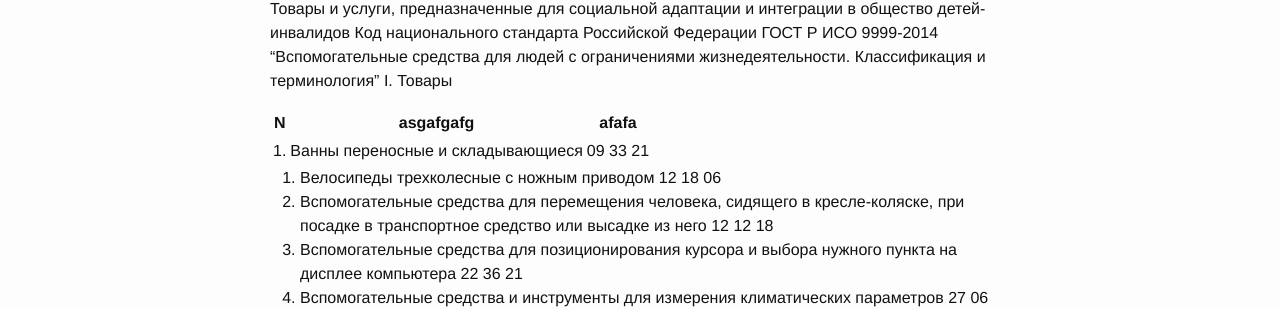
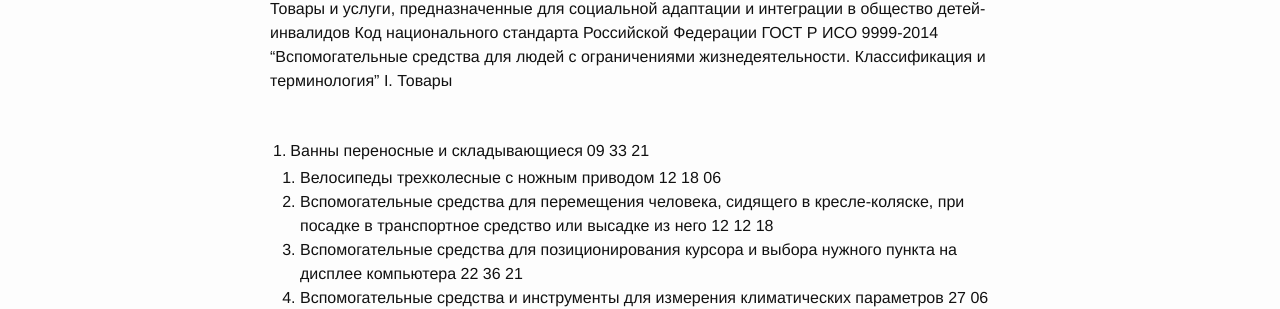
Before and after one commit to qboneteam/saranskmama, a Jekyll site: the page built from _posts/2017-05-02-tovari-i-uslugi-prednaznachennie-dlya-socialnoj-adaptacii-detej-invalidov.md, in a window 1280 px wide. Shown: the part 350-659 px from the top of the page. Built offline with Jekyll 4.4.1, drawn with Linux system fonts in a browser that asks for light colours.

Commit message:
Some fix!

```diff
--- a/_posts/2017-05-02-tovari-i-uslugi-prednaznachennie-dlya-socialnoj-adaptacii-detej-invalidov.md
+++ b/_posts/2017-05-02-tovari-i-uslugi-prednaznachennie-dlya-socialnoj-adaptacii-detej-invalidov.md
@@ -10,8 +10,8 @@ date:   2017-05-02
 Товары и услуги, предназначенные для социальной адаптации и интеграции в общество детей-инвалидов	Код национального стандарта Российской Федерации ГОСТ Р ИСО 9999-2014 "Вспомогательные средства для людей с ограничениями жизнедеятельности. Классификация и терминология"
 I. Товары
 
- |  N |  asgafgafg                        |  afafa   |
- |----|-----------------------------------|----------|
+ |    |    |    |
+ |----|----|----|
  | 1. | Ванны переносные и складывающиеся | 09 33 21 |
 
 
```
